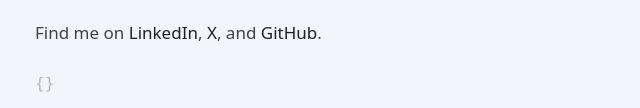
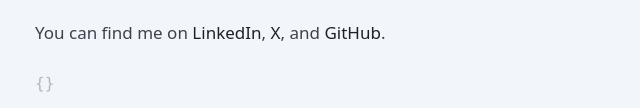
Before and after one commit to sauranshbhardwaj/personal-website, a website: page public/index.html in a window 1280 px wide. Shown: the part 584-692 px from the top of the page, without its empty margins (317-957 px from the left). Drawn offline with Linux system fonts and the light colour scheme.

Commit message:
language

```diff
--- a/public/index.html
+++ b/public/index.html
@@ -55,7 +55,7 @@
         </p>
 
         <p>
-          Find me on
+          You can find me on
           <a href="https://www.linkedin.com/in/sauranshbhardwaj/">LinkedIn</a>,
           <a href="https://x.com/sauranshbuilds">X</a>, and
           <a href="https://github.com/sauranshbhardwaj/">GitHub</a>.
```
